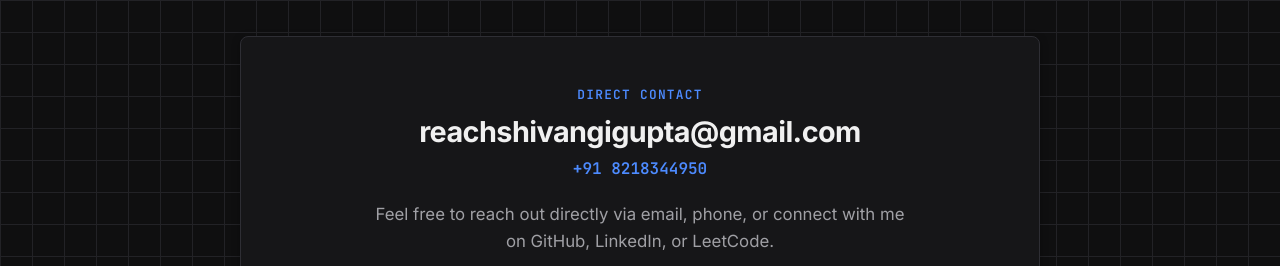
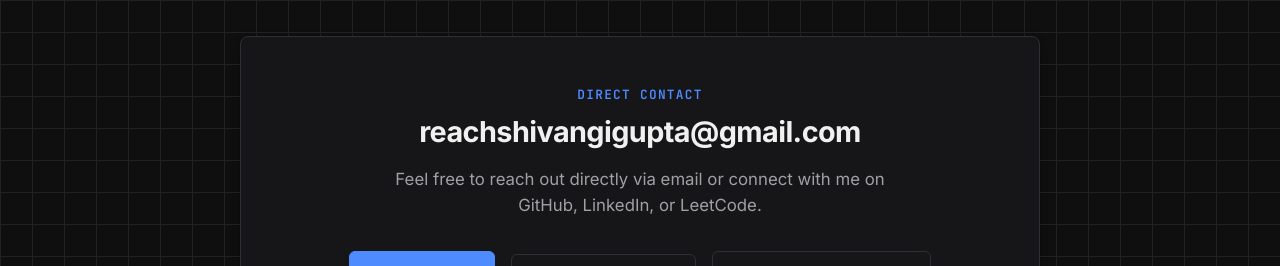
Before and after one commit to shivangi-manit/portfolio-website, a website built with Vite: page index.html in a window 1280 px wide. Shown: the part 5376-5642 px from the top of the page. Built offline with nearby package versions, Linux system fonts and the light colour scheme.

Commit message:
updating portfolio

```diff
--- a/index.html
+++ b/index.html
@@ -370,10 +370,9 @@
 
       <div class="editorial-card reveal-on-scroll" style="padding: 3rem 2.5rem; text-align: center; max-width: 800px; margin: 0 auto;">
         <span style="font-family: var(--font-code); font-size: 0.8rem; color: var(--accent-primary); font-weight: 700; text-transform: uppercase; letter-spacing: 0.1em; display: block; margin-bottom: 0.6rem;">DIRECT CONTACT</span>
-        <h3 style="font-size: 1.8rem; margin-bottom: 0.4rem; color: var(--text-primary);">reachshivangigupta@gmail.com</h3>
-        <p style="font-family: var(--font-code); font-size: 1rem; color: var(--accent-primary); font-weight: 600; margin-bottom: 1.2rem;">+91 8218344950</p>
+        <h3 style="font-size: 1.8rem; margin-bottom: 1rem; color: var(--text-primary);">reachshivangigupta@gmail.com</h3>
         <p style="color: var(--text-secondary); font-size: 1.05rem; max-width: 540px; margin: 0 auto 2rem auto; line-height: 1.6;">
-          Feel free to reach out directly via email, phone, or connect with me on GitHub, LinkedIn, or LeetCode.
+          Feel free to reach out directly via email or connect with me on GitHub, LinkedIn, or LeetCode.
         </p>
 
         <div style="display: flex; align-items: center; justify-content: center; gap: 1rem; flex-wrap: wrap;">
```
